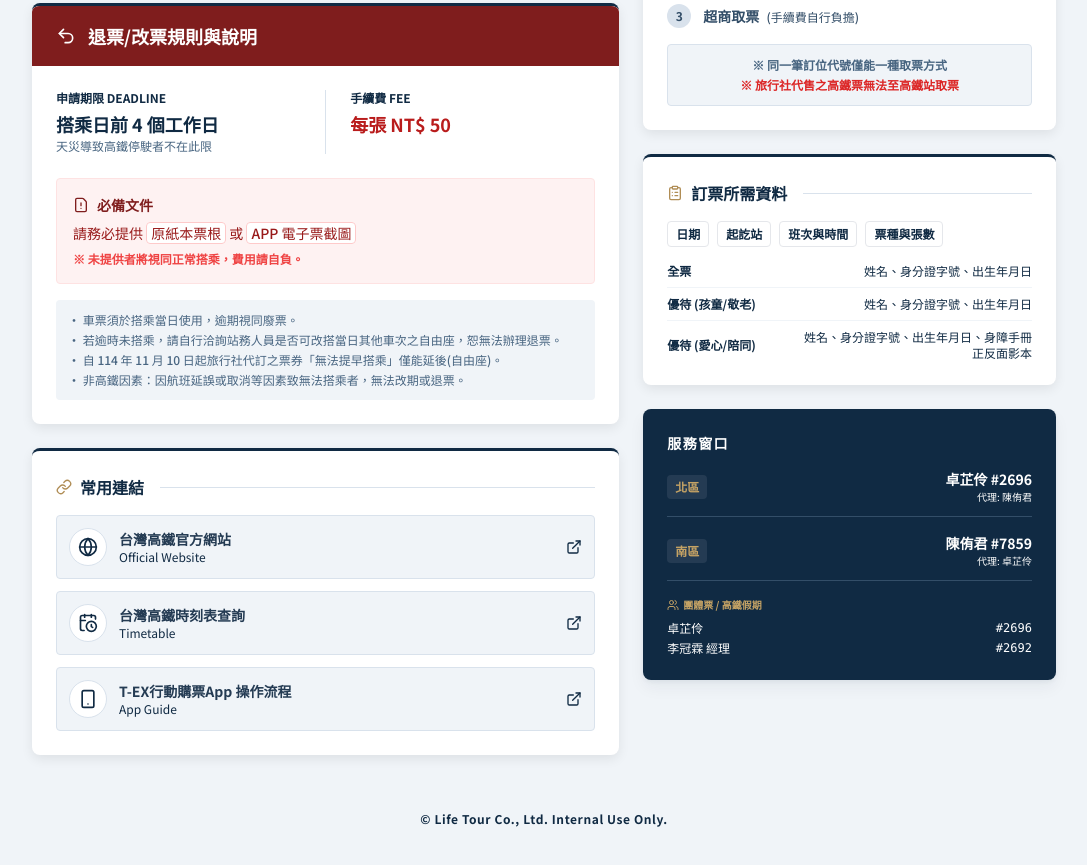
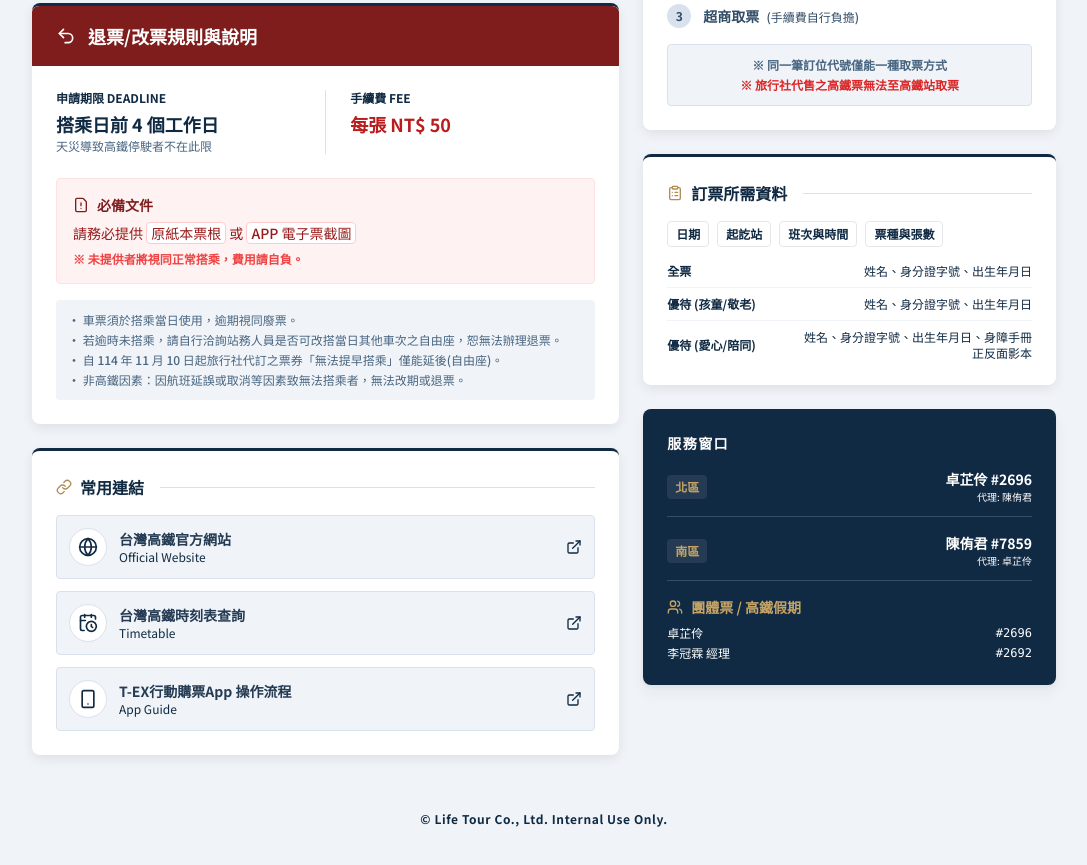
Before and after one commit to chun010985/LifetourTHSR, a plain HTML site: page index.html in a window 1280 px wide. Shown: the part 1470-2335 px from the top of the page, without its empty margins (96-1183 px from the left). Drawn offline with nearby package versions, Linux system fonts and the light colour scheme.

Commit message:
Update index.html

```diff
--- a/index.html
+++ b/index.html
@@ -567,8 +567,8 @@
                             </div>
                         </div>
                         <div>
-                            <div class="text-[10px] font-bold text-gold-500 mb-2 flex items-center">
-                                <i data-lucide="users" class="w-3 h-3 mr-1"></i> 團體票 / 高鐵假期
+                            <div class="text-sm font-bold text-gold-500 mb-2 flex items-center">
+                                <i data-lucide="users" class="w-4 h-4 mr-2"></i> 團體票 / 高鐵假期
                             </div>
                             <div class="space-y-1 text-xs">
                                 <div class="flex justify-between"><span>卓芷伶</span> <span class="font-mono text-navy-300">#2696</span></div>
```
